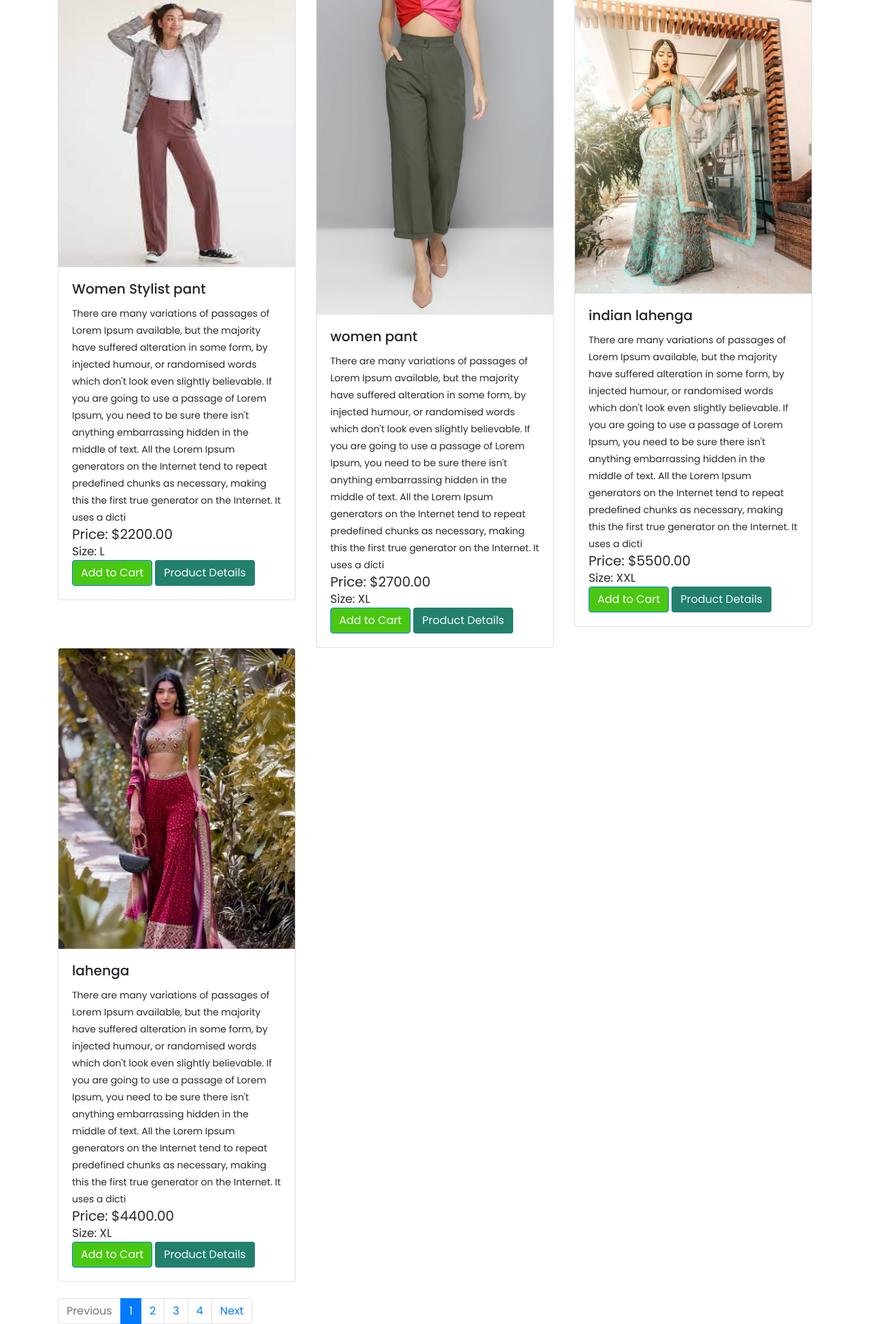
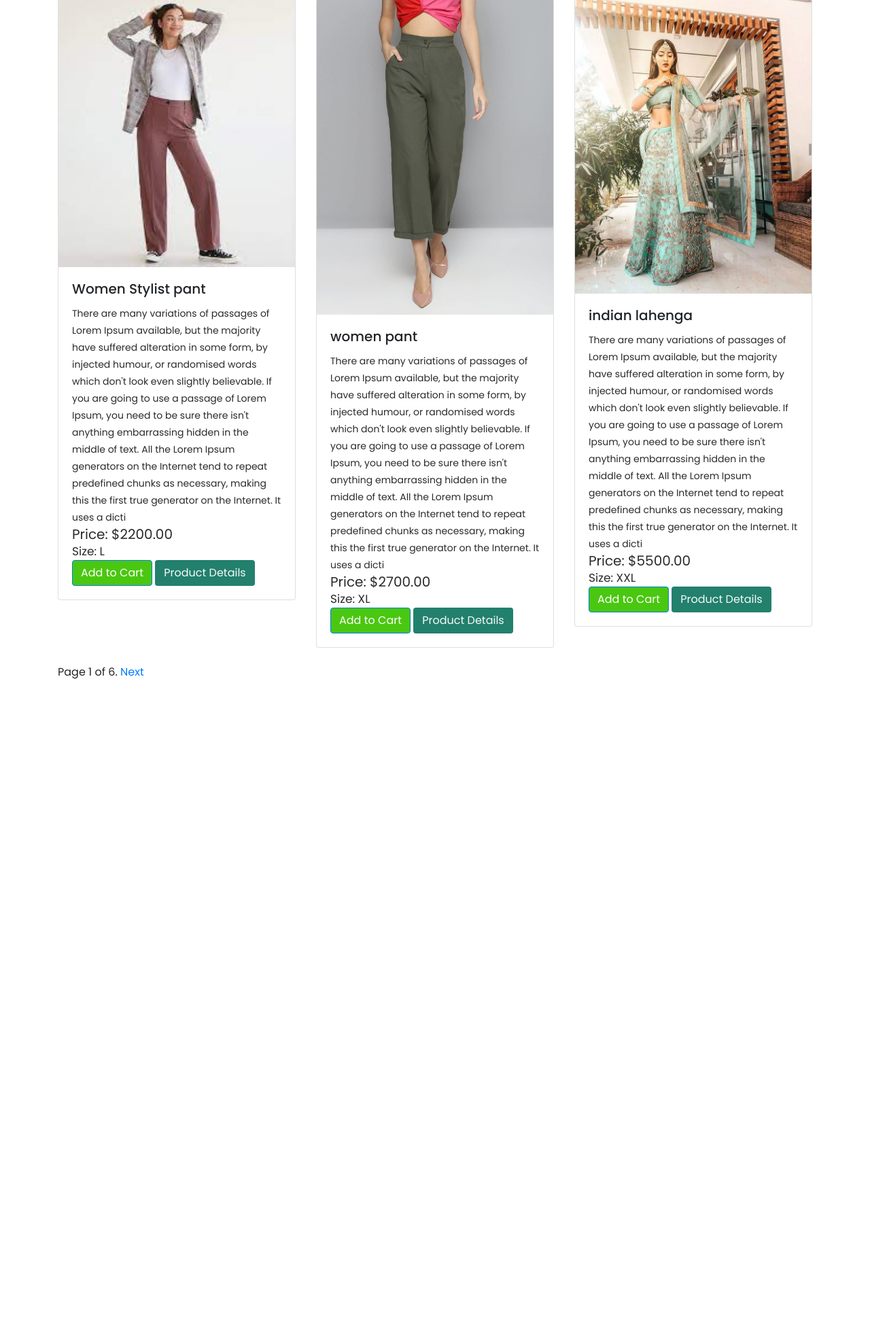
Before and after one commit to tanmoymondal1312/HEXASHOP, a Django app: page /store/filteritems/ in a window 1280 px wide. Shown: the part 146-2094 px from the top of the page at 68% size. After the commit the page ends 1145 px from the top, so only its background shows below. Run offline with Django 4.2, Linux system fonts and the light colour scheme; data comes from the database, SQL or seed files in the repository; both versions use the stored data as it was after the commit; some libraries are stand-ins or nearby versions.

Commit message:
For naim vai

```diff
--- a/HEXASHOP/settings.py
+++ b/HEXASHOP/settings.py
@@ -125,7 +125,7 @@ MEDIA_ROOT = BASE_DIR / 'media'
 
 STATIC_URL = 'static/'
 
-STATIC_ROOT = BASE_DIR / 'static'
+#STATIC_ROOT = BASE_DIR / 'static'
 
 STATICFILES_DIRS = [
     BASE_DIR/'static',
--- /dev/null
+++ b/store/context_processors.py
@@ -0,0 +1 @@
+def MinMax(request):
--- a/store/forms.py
+++ b/store/forms.py
@@ -15,6 +15,7 @@ class MyForm(forms.Form):
         ('XXXL', '3 x Extra Large'),
     ])
     field4 = forms.ChoiceField(label='Field 4', choices=[
+    ('None', 'All Color'),
     ('Red', 'Red'),
     ('White','White'),
     ('Blue', 'Blue'),
--- a/store/templates/filter_items.html
+++ b/store/templates/filter_items.html
@@ -25,43 +25,7 @@
     </div>
 
     <nav class="mt-4" aria-label="Page navigation sample">
-      {% if products.has_other_pages %}
-      <ul class="pagination">
-        {% if products.has_previous %}
-        <li class="page-item">
-          <a
-            class="page-link"
-            href="?page={{products.previous_page_number}}"
-            >Previous</a
-          >
-        </li>
-        {% else %}
-        <li class="page-item disabled">
-          <a class="page-link" href="#">Previous</a>
-        </li>
-        {% endif %}
-        {% for i in products.paginator.page_range %}
-        {% if products.number == i %}
-        <li class="page-item active">
-          <a class="page-link" href="#">{{i}}</a>
-        </li>
-        {% else %}
-        <li class="page-item">
-          <a class="page-link" href="?page={{i}}">{{i}}</a>
-        </li>
-        {% endif %} {% endfor %} {% if products.has_next %}
-        <li class="page-item">
-          <a class="page-link" href="?page={{products.next_page_number}}"
-            >Next</a
-          >
-        </li>
-        {% else %}
-        <li class="page-item disabled">
-          <a class="page-link" href="#">Next</a>
-        </li>
-        {% endif %}
-      </ul>
-      {% endif %}
+      {% include 'pagination.html' with page=products %}
     </nav>
 
 
--- /dev/null
+++ b/store/templates/pagination.html
@@ -0,0 +1,13 @@
+<div class="pagination">
+    <span class="step-links">
+        {% if page.has_previous %}
+        <a href="?page={{page.previous_page_number}}">Previous</a>
+        {% endif %}
+        <span class="current">
+            Page {{ page.number }} of {{ page.paginator.num_pages }}.
+        </span>
+        {% if page.has_next %}
+        <a href="?page={{ page.next_page_number }}">Next</a>
+        {% endif %}
+    </span>
+</div>
--- a/store/templates/store.html
+++ b/store/templates/store.html
@@ -54,7 +54,7 @@
               <div class="d-flex align-items-center">
                   <label class="text-nowrap mx-2" for="id_field3">Select Size:</label>
                   <select id="id_field3" name="field3"> <!-- Change 'name' attribute to 'field3' -->
-                    <option value="None">All</option>
+                    <option value="None">All Sizes</option>
                       <option value="S">Small</option>
                       <option value="M">Medium</option>
                       <option value="L">Large</option>
@@ -66,9 +66,9 @@
               <div class="d-flex align-items-center">
                 <label class="text-nowrap mx-2" for="id_field4">Select Color:</label>
                 <select id="id_field4" name="field4"> <!-- Change 'name' attribute to 'field3' -->
-                  <option value="None">All</option>
+                  <option value="None">All Color</option>
                     <option value="Red">Red</option>
-                    <option value="White">Red</option>
+                    <option value="White">White</option>
                     <option value="Blue">Blue</option>
                     <option value="Green">Green</option>
                     <option value="Yellow">Yellow</option>
--- a/store/views.py
+++ b/store/views.py
@@ -29,6 +29,8 @@ def store(request, category_slug=None):
     categories = Category.objects.all()
     context = {"products": product_page, "categories": categories}
     return render(request, "store.html", context)
+
+
 
 
 
@@ -72,14 +74,12 @@ def FilterItems(request):
         form = MyForm()
 
     # Pagination code
-    page = request.GET.get("page")
-    paginator = Paginator(products, 4)
-    product_page = paginator.get_page(page)
-    context["products"] = product_page
-    context["product_count"] = product_count
+    paginator = Paginator(products,3)
+    page_number = request.GET.get("page",1)
+    products = paginator.page(page_number)
 
-    return render(request, 'filter_items.html', {'form': form, **context})
 
+    return render(request, 'filter_items.html', {'form': form, 'products':products})
 
 
 def product_detail(request, product_id):
```
Also changed, not shown: db.sqlite3, media/photos/products/3058a775c7e1d85a518bf1bf96cd91cb.jpg (added), media/photos/products/697c10107efc01a327fd302d0dcecb99.jpg (added), media/photos/products/download.jpg (added).
